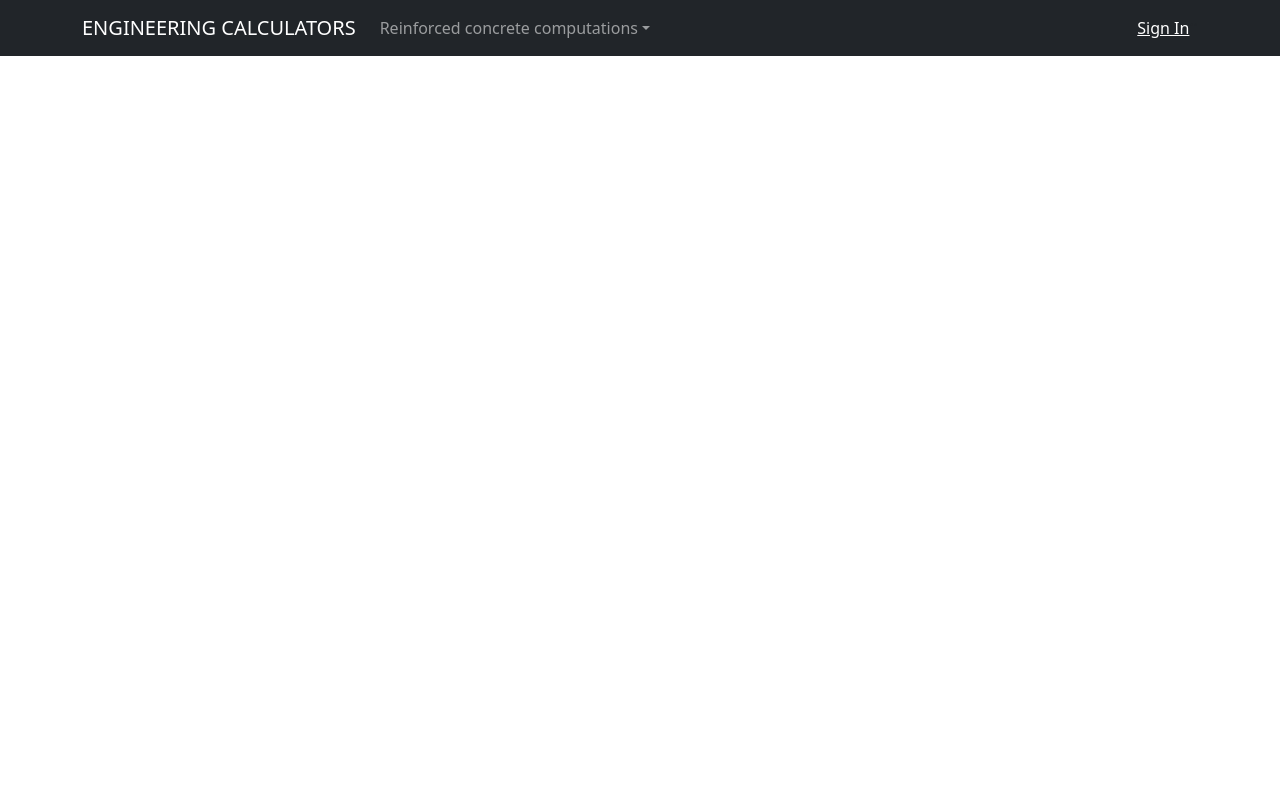
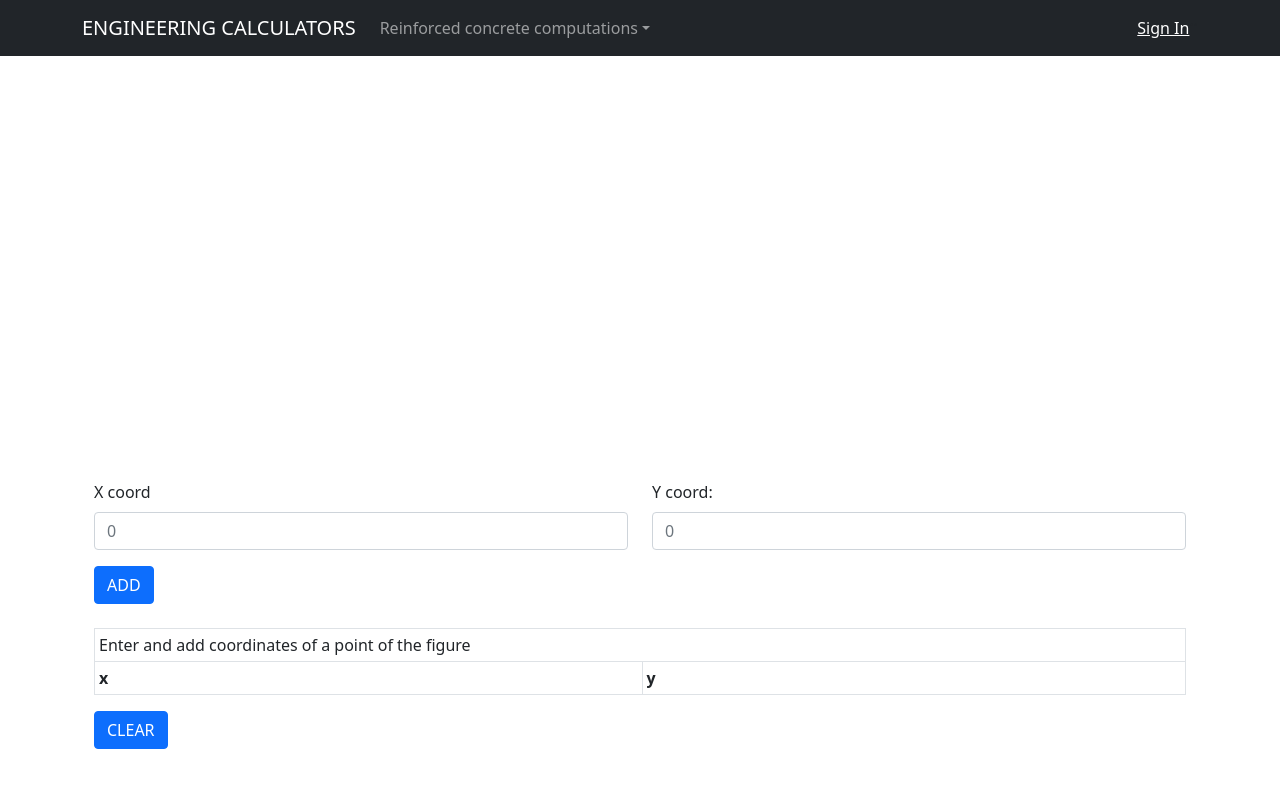
Before and after one commit to wowvaqa/engclcfe, a React (Create React App) app: page /canvastesting in a window 1280 px wide. Shown: the top 788 px of the page. Built offline with nearby package versions, Linux system fonts and the light colour scheme.

Commit message:
ADD: View for testing dynamic draws

```diff
--- a/src/Context.js
+++ b/src/Context.js
@@ -3,6 +3,8 @@ import React, { useState, useContext } from "react";
 const AppContext = React.createContext();
 
 const AppProvider = ({ children }) => {
+  /* Dynamic draw data */
+  const [dynamicDrawData, setDynamicDrawData] = useState({});
   /* Modal to show text */
   const [modalInfoShow, setModalInfoShow] = useState(false);
   const [modalInfoText, setModalInfoText] = useState("no text");
@@ -57,6 +59,8 @@ const AppProvider = ({ children }) => {
   return (
     <AppContext.Provider
       value={{
+        dynamicDrawData,
+        setDynamicDrawData,
         modalInfoShow,
         setModalInfoShow,
         modalInfoText,
--- a/src/calcsViews/RectFindReinfApi.js
+++ b/src/calcsViews/RectFindReinfApi.js
@@ -8,7 +8,7 @@ const RectFindReinfApi = () => {
     setModalWaitText,
     setModalWaitShow,
     singleDimensioningData,
-    setSingleDimensioningDataDataFromApi,
+    setSingleDimensioningDataFromApi,
     apiTrigger,
     setApiTrigger,
   } = useGlobalContext();
@@ -18,7 +18,7 @@ const RectFindReinfApi = () => {
   const [ns1, setNs1] = useState(0);
   const [as2, setAs2] = useState(0);
   const [ns2, setNs2] = useState(0);
-  const [remark, setRemark] = useState("");
+  const [remark, setRemark] = useState("-");
 
   useEffect(() => {
     console.log("(RectFindAPI) Reciving data to send for API: ");
@@ -51,7 +51,7 @@ const RectFindReinfApi = () => {
         remark
     );
     const dataFromApi = { as1, ns1, as2, ns2, remark };
-    setSingleDimensioningDataDataFromApi(dataFromApi);
+    setSingleDimensioningDataFromApi(dataFromApi);
     // eslint-disable-next-line react-hooks/exhaustive-deps
   }, [as1, ns1, as2, ns2, remark]);
 
--- a/src/calcsViews/RectFindReinfCalcView.js
+++ b/src/calcsViews/RectFindReinfCalcView.js
@@ -24,7 +24,7 @@ const RectFindReinfCalcView = () => {
   const [ns1, setNs1] = useState(0);
   const [as2, setAs2] = useState(0);
   const [ns2, setNs2] = useState(0);
-  const [remark, setRemark] = useState("");
+  const [remark, setRemark] = useState("no remarks");
 
   const {
     setSingleDimensioningData,
--- a/src/graphics/DynamicDraw.js
+++ b/src/graphics/DynamicDraw.js
@@ -1,10 +1,75 @@
+//import { Rect, Stage, Layer, Line, Circle, TextPath } from "react-konva";
+
+import DynamicDrawInput from "./DynamicDrawInput";
+import React, { useState, useEffect } from "react";
+import { Stage, Layer, Line } from "react-konva";
+
+import { useGlobalContext } from "../Context";
+
 /**
  *
- * @param {width, height -> width & height of final image} props
+ * @param {*} props
+ * @returns
  */
 const DynamicDraw = (props) => {
-  // const [width, setWidth] = useState(props.width);
-  // const [height, setHeight] = useState(props.height);
+  const [outlineData, setOutlineData] = useState([]);
+  const [coordsForDraw, setCoordsForDraw] = useState([]);
+
+  const { dynamicDrawData } = useGlobalContext();
+
+  var coords = [];
+
+  useEffect(() => {
+    console.log("(Dynamic Draw) Dynamic draw data changed! ", dynamicDrawData);
+    setOutlineData(dynamicDrawData);
+    // eslint-disable-next-line react-hooks/exhaustive-deps
+  }, [dynamicDrawData]);
+
+  useEffect(() => {
+    convertData();
+    // eslint-disable-next-line react-hooks/exhaustive-deps
+  }, [outlineData]);
+
+  /**
+   * Convert data from callback function (DynamicDrawInput view) into figure coords array
+   */
+  const convertData = () => {
+    if (outlineData.length > 0) {
+      setCoordsForDraw([]);
+      // eslint-disable-next-line array-callback-return
+      outlineData.map((prop) => {
+        coords.push(prop.x);
+        coords.push(prop.y);
+      });
+
+      setCoordsForDraw(coords);
+      console.log("coorArray for dynamic drawing: ", coordsForDraw);
+    }
+  };
+
+  return (
+    <>
+      <Stage width={400} height={400}>
+        <Layer>
+          <ConcreteRect coordsForDraw={coordsForDraw} />
+        </Layer>
+      </Stage>
+      <DynamicDrawInput />
+    </>
+  );
+};
+
+/**
+ * Overall cross-section of reinforced concrete
+ * @param {hValue, bValue, xyOffset, thickness} props
+ */
+const ConcreteRect = (props) => {
+  console.log("PROPS: ", props.coordsForDraw);
+  return (
+    <>
+      <Line points={props.coordsForDraw} stroke={"black"} strokeWidth={2} />
+    </>
+  );
 };
 
 export default DynamicDraw;
--- /dev/null
+++ b/src/graphics/DynamicDrawInput.js
@@ -0,0 +1,127 @@
+import { Table, Button, Container, Row, Col, Form } from "react-bootstrap";
+import React, { useEffect, useState } from "react";
+import { useGlobalContext } from "../Context";
+
+/**
+ * Input table for testing dynamic draws
+ * @param {*} props
+ */
+
+const DynamicDrawInput = () => {
+  const [x, setX] = useState(0);
+  const [y, setY] = useState(0);
+  const [key, setKey] = useState(1);
+  const [outlineData, setOutlineData] = useState([]);
+
+  const { setDynamicDrawData } = useGlobalContext();
+
+  useEffect(() => {
+    console.log("outlineData has change", outlineData);
+    setDynamicDrawData(outlineData);
+    // eslint-disable-next-line react-hooks/exhaustive-deps
+  }, [outlineData]);
+
+  const addData = (event) => {
+    const dataForDraw = { key, x, y };
+
+    setKey(key + 1);
+    setOutlineData((data) => [...data, dataForDraw]);
+
+    console.log("(Dynamic draw input) Outline data: ", outlineData);
+    event.preventDefault();
+  };
+
+  const clearData = (event) => {
+    setOutlineData([]);
+    event.preventDefault();
+  };
+
+  return (
+    <>
+      <Container fluid="md">
+        <Row>
+          <Col>
+            <Form>
+              <Row>
+                <Col>
+                  <Form.Group
+                    className="mb-3"
+                    controlId="x"
+                    onChange={(e) => {
+                      setX(parseFloat(e.target.value.replace(",", ".")));
+                    }}
+                  >
+                    <Form.Label>X coord</Form.Label>
+                    <Form.Control type="number" placeholder="0" />
+                  </Form.Group>
+                </Col>
+                <Col>
+                  <Form.Group
+                    className="mb-3"
+                    controlId="y"
+                    onChange={(e) => {
+                      setY(parseFloat(e.target.value.replace(",", ".")));
+                    }}
+                  >
+                    <Form.Label>Y coord:</Form.Label>
+                    <Form.Control type="number" placeholder="0" />
+                  </Form.Group>
+                </Col>
+              </Row>
+            </Form>
+            <Button
+              variant="primary"
+              type="button"
+              className="btn btn-primary"
+              aria-controls="example-collapse-text"
+              aria-expanded={true}
+              onClick={(event) => {
+                addData(event);
+              }}
+            >
+              ADD
+            </Button>
+          </Col>
+        </Row>
+      </Container>
+      <br></br>
+      <Container fluid="md">
+        <Table striped bordered hover size="sm" responsive="xl">
+          <thead>
+            <tr>
+              <td colSpan="6">
+                Enter and add coordinates of a point of the figure
+              </td>
+            </tr>
+            <tr>
+              <th>x</th>
+              <th>y</th>
+            </tr>
+          </thead>
+          <tbody>
+            {outlineData.map((el) => (
+              <tr key={el.key}>
+                <td>{el.x}</td>
+                <td>{el.y}</td>
+              </tr>
+            ))}
+          </tbody>
+        </Table>
+        <Button
+          variant="primary"
+          type="button"
+          className="btn btn-primary"
+          aria-controls="example-collapse-text"
+          aria-expanded={true}
+          onClick={(event) => {
+            clearData(event);
+          }}
+        >
+          CLEAR
+        </Button>
+      </Container>
+    </>
+  );
+};
+
+export default DynamicDrawInput;
--- a/src/views/CanvasTesting.js
+++ b/src/views/CanvasTesting.js
@@ -1,11 +1,13 @@
 import React from "react";
 import { Container } from "react-bootstrap";
-import RectTest from "../graphics/ReinforcedConcreteDynamicDraw";
+// import RectTest from "../graphics/ReinforcedConcreteDynamicDraw";
+import DynamicDraw from "../graphics/DynamicDraw";
 
 const CanvasTesting = () => {
   return (
     <Container>
-      <RectTest />
+      <DynamicDraw />
+      {/* <RectTest /> */}
     </Container>
   );
 };
```
